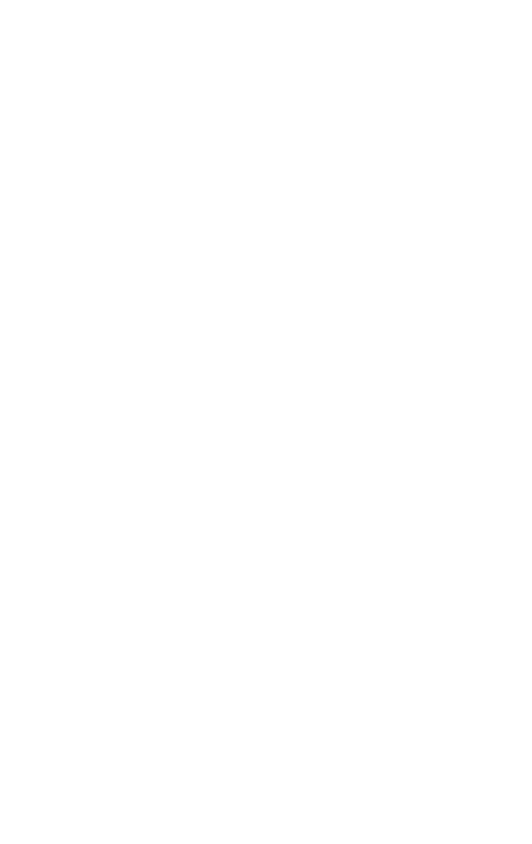
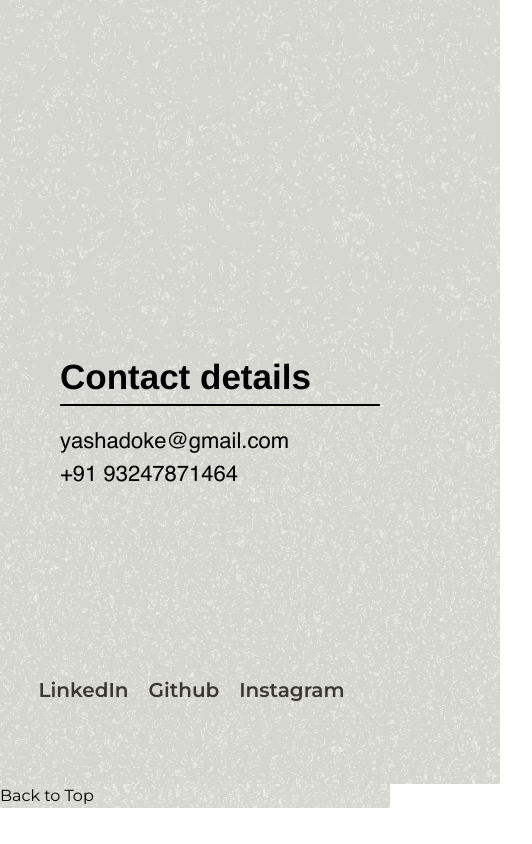
Before and after one commit to 22Yash/Portfolio, a React (Vite) app: page / in a window 390 px wide. Shown: the part 8101-8945 px from the top of the page, 532 px wide, since content can reach past the window. Before the commit the page ends 6960 px from the top, so only its background shows below. Built offline with nearby package versions, Linux system fonts and the light colour scheme.

Commit message:
final website layout is done and added a back to top

```diff
--- a/src/Pages/Home.jsx
+++ b/src/Pages/Home.jsx
@@ -15,6 +15,7 @@ import Skills from "./Skills";
 import Mousefollower from "../components/Animation/Mousefollower";
 import Menu from "./Menu";
 import Hover from "./Hover";
+import BackToTopButton from "../components/Header/BackToTopButton";
 
 
 function Home() {
@@ -35,7 +36,8 @@ function Home() {
 
 
         <Resume />
-        {/* <Contactform/> */}
+        <Contactform/>
+        <BackToTopButton/>
 
 
       </ReactLenis>
--- a/src/components/Contact/Contactform.jsx
+++ b/src/components/Contact/Contactform.jsx
@@ -4,6 +4,8 @@ import Links from "./Links";
 import Connectfooter from "./Connectfooter";
 import GetInTouch from "./GetInTouch";
 import heroSVG from "./nnnoise.svg";
+import { Link } from "react-router-dom";
+import BackToTopButton from "../Header/BackToTopButton";
 
 function Contactform() {
   const form = useRef();
@@ -33,18 +35,19 @@ function Contactform() {
     <div id="Contact" className="w-[500px] xl:w-full  ">
       <div
         id="contactHeading"
-        className="bg-[#d6d6d0]  w-[500px] xl:w-full  border-b-2 border-[#3a3733] "
+        className="bg-[#d6d6d0]  w-[500px] sm:w-[900px] xl:w-full   "
         style={{ backgroundImage: `url(${heroSVG})`, backgroundSize: "cover" }}
       >
-        <h1 className="xl:text-[85px] text-[40px] ml-20 font-helvetica  xl:flex xl:justify-center font-semibold xl:ml-20 xl:pt-5 xl:mt-0 mt-0 pt-10 ">
+        <h1 className="xl:text-[85px] text-[40px] ml-20 font-helvetica underline sm:underline-offset-[12px] xl:underline-offset-[30px]  xl:flex xl:justify-center font-semibold xl:ml-20 xl:pt-5 xl:mt-0 mt-0 pt-10 "
+        >
           Let's work together.{" "}
         </h1>
       </div>
-      <div id="conactform" className="xl:grid xl:grid-cols-2 xl:gap-4  ">
+      <div id="conactform" className="xl:grid xl:grid-cols-2 sm:grid sm:grid-cols-2  xl:gap-4  ">
         <div
-          className="xl:w-[900px] bg-[#d6d6d0] w-[500px] sm:w-[900px] pt-10 text-[#3a3733] h-[200vh]
-      font-helvetica xl:col-span-1
-     xl:space-y-5  xl:h-[150vh]"
+          className="xl:w-[900px] bg-[#d6d6d0] w-[500px] sm:w-[550px] pt-14 text-[#3a3733] h-[200vh]
+      font-helvetica xl:col-span-1 xl:pl-32 sm:h-[130vh]  sm:pt-24
+     xl:space-y-5  xl:h-[130vh]"
           style={{
             backgroundImage: `url(${heroSVG})`,
             backgroundSize: "cover",
@@ -103,7 +106,7 @@ function Contactform() {
                 name="user_name"
                 className="w-[400px]
             ml-2 focus:outline-none mt-5 pt-8  border-2 rounded-l-full rounded-r-full bg-[#e6e6e1] border-[#989893] pb-8 pl-10  h-10 xl:h-[20px]
-            sm:w-5/6 sm:h-10 sm:ml-2 sm:text-3xl  sm:mt-4
+            sm:w-5/6 sm:h-10 sm:ml-2 sm:text-3xl  sm:mt-4 xl:w-[600px]
              xl:mt-8  xl:ml-2 xl:focus:outline-none xl:bg-[#d6d6d0]"
                 style={{
                   backgroundImage: `url(${heroSVG})`,
@@ -133,7 +136,7 @@ function Contactform() {
                 className="
           w-[400px] ml-4 h-20 mt-3 focus:outline-none border-2 rounded-l-full rounded-r-full bg-[#e6e6e1] border-[#989893]
           sm:w-5/6 sm:h-20 sm:ml-2 sm:text-3xl  sm:mt-4
-           xl:w-5/6  xl:-ml-16 xl:focus:outline-none xl:h-20 xl:bg-[#d6d6d0]"
+           xl:w-[600px]  xl:-ml-16 xl:focus:outline-none xl:h-20 xl:bg-[#d6d6d0]"
                 style={{
                   backgroundImage: `url(${heroSVG})`,
                   backgroundSize: "cover",
@@ -163,7 +166,7 @@ function Contactform() {
         </div>
         <div
           id="second"
-          className=" bg-[#d6d6d0] w-[500px] xl:w-[620px]  xl:col-span-1 xl:ml-32"
+          className=" bg-[#d6d6d0] w-[500px] xl:w-[620px] sm:h-[130vh]  xl:h-[130vh] sm:w-[350px] sm:pt-10 sm:ml-[300px] xl:col-span-1 xl:ml-32"
           style={{
             backgroundImage: `url(${heroSVG})`,
             backgroundSize: "cover",
@@ -171,9 +174,9 @@ function Contactform() {
         >
           <div
             id="info"
-            className="
-         pt-16 ml-10 p-5 -mt-64 xl:-mt-20
-         xl:ml-20 xl:pt-48 font-helvetica "
+            className=" sm:w-[330px] sm:-ml-10
+         pt-[40px] ml-10 p-5 -mt-64 xl:-mt-20 sm:pt-[350px]
+         xl:ml-20 xl:pt-[220px] font-helvetica "
           >
             <h3 className="  text-[35px] xl:text-[45px]  -mt-20 xl:-mt-20 font-semibold font-helvetica  border-b-2 border-black text-black w-[320px]">
               Contact details
@@ -189,13 +192,15 @@ function Contactform() {
           <div
             id="link"
             className="
-         mt-20 text-3xl  h-28  xl:text-2xl
+         mt-40 text-3xl  h-28  xl:text-2xl sm:mt-[320px]
          xl:w-1/4 xl:ml-20 xl:-mt-48"
           >
             <Links columnDirection={true} />
           </div>
         </div>
+
       </div>
+
     </div>
   );
 }
--- a/src/components/Contact/Links.jsx
+++ b/src/components/Contact/Links.jsx
@@ -8,33 +8,29 @@ function Links({ columnDirection }) {
   useEffect(() => {
     const liElements = liRef.current;
 
-
-
-
-    if(window.innerWidth > 768){
-
+    if (window.innerWidth > 768) {
       liElements.forEach((li) => {
         li.addEventListener("mouseenter", () => {
           gsap.to(li, {
-            borderBottomWidth: "3px",
-            borderColor: "#3a3733",
+            borderBottomWidth: "0",
+            textDecoration: "underline",
+            textDecorationColor: "#3a3733",
             duration: 0.5,
             y: -10,
-            width:"120px"
+            width: "120px",
           });
         });
 
         li.addEventListener("mouseleave", () => {
           gsap.to(li, {
             borderBottomWidth: "0",
+            textDecoration: "none",
             duration: 0.3,
             y: 0,
           });
         });
       });
-
-
-    }else{
+    } else {
       liElements.forEach((li) => {
         li.addEventListener("mouseenter", () => {
           gsap.to(li, {
@@ -53,33 +49,44 @@ function Links({ columnDirection }) {
           });
         });
       });
-
     }
   }, []);
 
-
   return (
     <>
-      <div id="links" className="translate-y-full -ml-36 w-[500px] h-[0px] xl:w-full mt-24 sm:-mt-16 xl:mt-0 xl:-ml-8">
-
+      <div
+        id="links"
+        className="translate-y-full -ml-36 w-[500px] h-[0px] xl:w-full mt-24 sm:-mt-[320px] sm:-ml-[40px] xl:mt-0 xl:-ml-8"
+      >
         <ul
-          className={`flex gap-5 m-5 font-semibold mt-10   xl:mt-16
-
-          sm:static sm:flex sm:justify-end sm:gap-10 sm:m-10 sm:mt-36 sm:font-semibold
-         xl:${
-            columnDirection ? "flex-col" : ""
-          }`}
+          className={`flex gap-5 m-5 font-semibold mt-10
+          sm:static sm:gap-10 sm:m-10 sm:mt-36 sm:font-semibold
+          sm:flex sm:flex-col
+          ${!columnDirection ? "xl:flex xl:gap-5 xl:m-5 xl:mt-10 xl:font-semibold" : ""}
+        `}
         >
-          <h4 className=" xl:text-[45px] xl:mt-40 xl:ml-2   p-2 border-b-2 border-black opacity-0 xl:opacity-100 ">Socials</h4>
+          <h4 className=" xl:text-[45px] xl:mt-40 xl:ml-2 sm:mt-[80px] mt-[120px] sm:-ml-[0px]  p-2 underline underline-offset-[15px] opacity-0 sm:opacity-100 xl:opacity-100 ">
+            Socials
+          </h4>
           <br />
 
-          <li ref={(el) => (liRef.current[0] = el)} className="text-[#3a3733] text-[20px] xl:-mt-20 mt-0   xl:text-[22px] xl:ml-5">
-           <Link > LinkedIn </Link></li>
+          <li
+            ref={(el) => (liRef.current[0] = el)}
+            className="text-[#3a3733] text-[20px] xl:-mt-20 mt-0 sm:-mt-[80px]    xl:text-[22px] xl:ml-5"
+          >
+            <Link> LinkedIn </Link>
+          </li>
 
-          <li ref={(el) => (liRef.current[1] = el)} className="text-[#3a3733] text-[20px] xl:text-[22px] xl:ml-5">
+          <li
+            ref={(el) => (liRef.current[1] = el)}
+            className="text-[#3a3733] text-[20px] xl:text-[22px] xl:ml-5"
+          >
             <Link>Github</Link>
           </li>
-          <li ref={(el) => (liRef.current[2] = el)} className="text-[#3a3733]  text-[20px] xl:text-[22px] xl:ml-5  ">
+          <li
+            ref={(el) => (liRef.current[2] = el)}
+            className="text-[#3a3733]  text-[20px] xl:text-[22px] xl:ml-5  "
+          >
             <Link>Instagram</Link>
           </li>
         </ul>
--- /dev/null
+++ b/src/components/Header/BackToTopButton.jsx
@@ -0,0 +1,41 @@
+import React, { useState } from 'react';
+// Assuming you have some CSS for styling
+import heroSVG from "./nnnoise.svg";
+
+const BackToTopButton = () => {
+  const [isVisible, setIsVisible] = useState(false);
+
+  const scrollToTop = () => {
+    window.scrollTo({
+      top: 0,
+      behavior: 'smooth' // Smooth scrolling behavior
+    });
+  };
+
+  const handleScroll = () => {
+    const scrollY = window.scrollY;
+    const breakpoint = 200; // Adjust this value as needed
+
+    setIsVisible(scrollY > breakpoint);
+  };
+
+  // Add scroll event listener when the component mounts
+  React.useEffect(() => {
+    window.addEventListener('scroll', handleScroll);
+    return () => {
+      window.removeEventListener('scroll', handleScroll);
+    };
+  }, []);
+
+  return (
+    <div className={`back-to-top ${isVisible ? 'visible' : ''} xl:w-full xl:bg-red-300 xl:h-[60px]`} onClick={scrollToTop}
+    style={{
+        backgroundImage: `url(${heroSVG})`,
+        backgroundSize: "cover",
+      }}>
+      <span className='xl:right-0 xl:float-end xl:float xl:p-5 '>Back to Top</span>
+    </div>
+  );
+};
+
+export default BackToTopButton;
```
Also changed, not shown: src/components/Header/nnnoise copy.svg (added).
